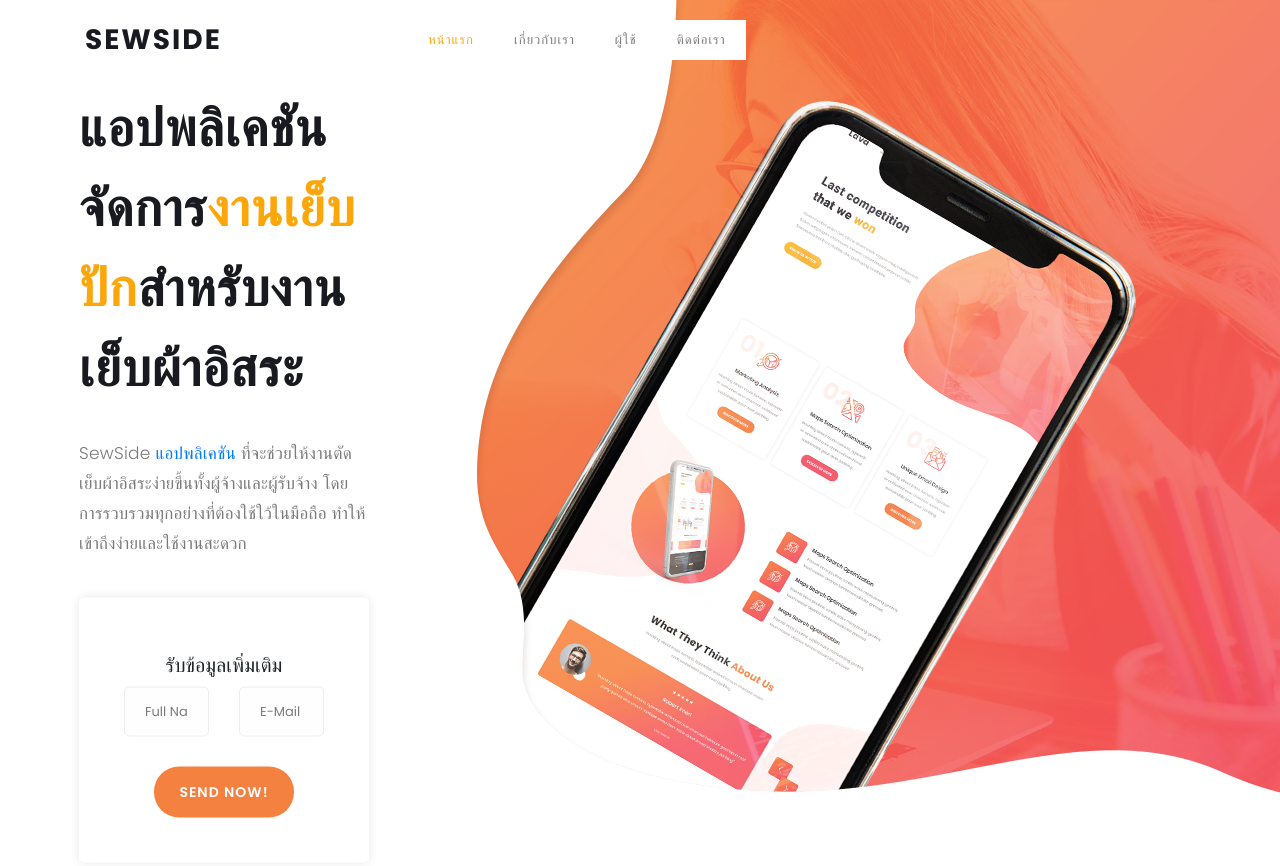
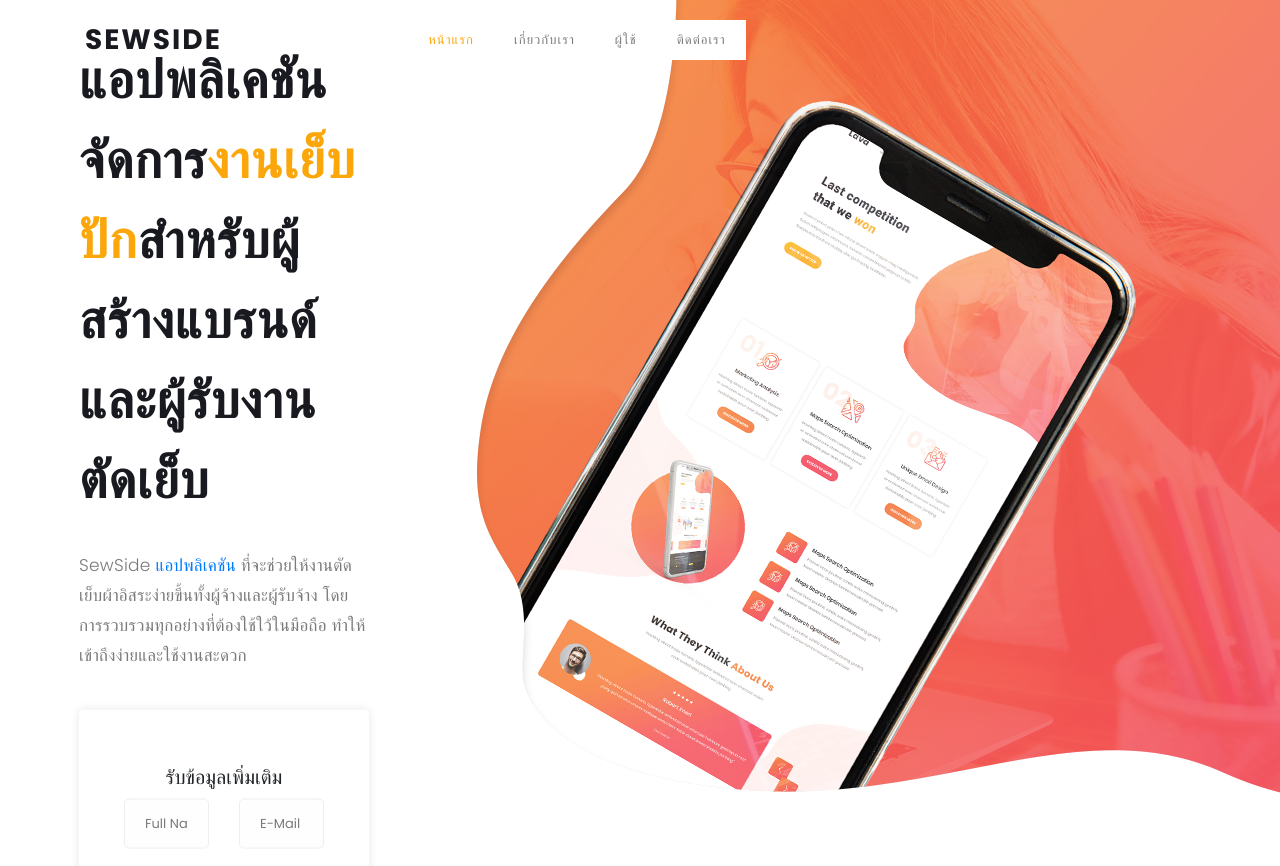
Before and after one commit to PlusMetha/sewside, a website: page index.html in a window 1280 px wide. Shown: the top 866 px of the page. Drawn offline with Linux system fonts and the light colour scheme; a script that the page names is missing.

Commit message:
Update index.html

```diff
--- a/index.html
+++ b/index.html
@@ -91,7 +91,7 @@ https://templatemo.com/tm-540-lava-landing-page
                 <div class="row">
                     <div class="left-text col-lg-6 col-md-12 col-sm-12 col-xs-12"
                         data-scroll-reveal="enter left move 30px over 0.6s after 0.4s">
-                        <h1>แอปพลิเคชันจัดการ<em>งานเย็บปัก</em>สำหรับงานเย็บผ้าอิสระ</h1>
+                        <h1>แอปพลิเคชันจัดการ<em>งานเย็บปัก</em>สำหรับผู้สร้างแบรนด์และผู้รับงานตัดเย็บ</h1>
                         <p> SewSide <a href="#">แอปพลิเคชัน</a> ที่จะช่วยให้งานตัดเย็บผ้าอิสระง่ายขึ้นทั้งผู้จ้างและผู้รับจ้าง โดยการรวบรวมทุกอย่างที่ต้องใช้ใว้ในมือถือ ทำให้เข้าถึงง่ายและใช้งานสะดวก </p>
                         <!-- <a href="#about" class="main-button-slider">ทำความรู้จักเรา</a> -->
                         <div class="contact-form">
```
